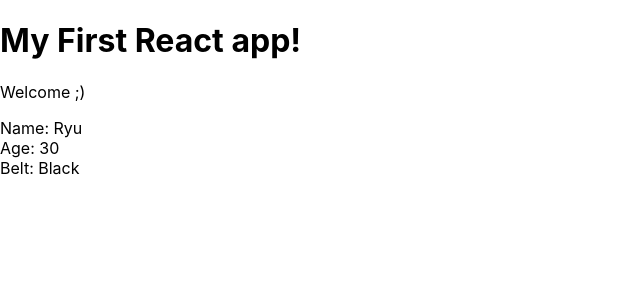
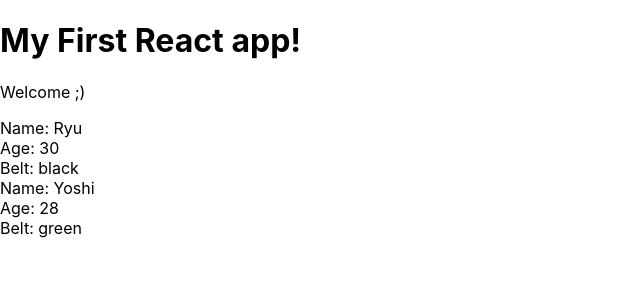
Before and after one commit to illyShelly/React-basic, a React (Create React App) app in the folder myapp/: page / in a window 1280 px wide. Shown: the top 300 px of the page, without its empty margins (0-640 px from the left). Built offline with nearby package versions, Linux system fonts and the light colour scheme.

Commit message:
Props passing to child component Ninjas.js

```diff
--- a/myapp/src/App.js
+++ b/myapp/src/App.js
@@ -9,7 +9,9 @@
         <h1>My First React app!</h1>
         <p>Welcome ;)</p>
         {/* nesting component Ninjas */}
-        <Ninjas />
+        {/* creating props and passing to child component Ninjas.js */}
+        <Ninjas name="Ryu" age="30" belt="black"/>
+        <Ninjas name="Yoshi" age="28" belt="green"/>
       </div>
     );
   }
--- a/myapp/src/Ninjas.js
+++ b/myapp/src/Ninjas.js
@@ -1,13 +1,19 @@
 import React, { Component } from 'react';
 
 // now we import React so its not React.create.Component...
+// promps pass data from parent component to child component(app.js to Ninjas.js)
 class Ninjas extends Component {
     render() {
+        // props inside render method
+        // {name: "Ryu", age: "30", belt: "black"}
+        // console.log(this.props);
+        const { name, age, belt} = this.props;
+        // this.props.name putting to div instead
         return(
             <div className="ninja">
-            <div>Name: Ryu</div>
-            <div>Age: 30</div>
-            <div>Belt: Black</div>
+            <div>Name: { name }</div>
+            <div>Age: { age }</div>
+            <div>Belt: { belt }</div>
         </div>
         )
     }
```
